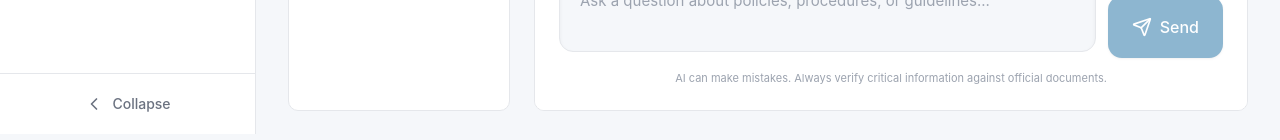
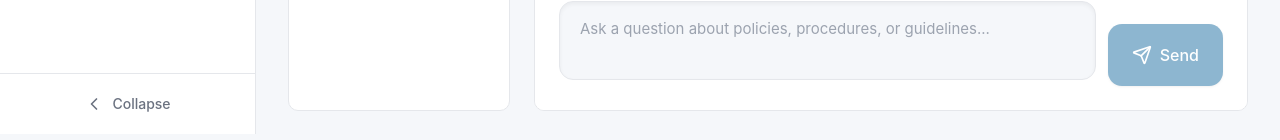
Before and after one commit to durf-nvn/rag-governance, a React (Vite) app: page /app/ask-policy in a window 1280 px wide. Shown: the part 666-806 px from the top of the page. Built offline with nearby package versions, Linux system fonts and the light colour scheme; no server answers.

Commit message:
removed subtext at the chatbox

```diff
--- a/src/app/pages/AskPolicy.tsx
+++ b/src/app/pages/AskPolicy.tsx
@@ -397,9 +397,7 @@ export function AskPolicy() {
                 <span className="hidden sm:inline">Send</span>
               </button>
             </div>
-            <p className="text-[11px] text-[#9CA3AF] mt-3 text-center">
-              AI can make mistakes. Always verify critical information against official documents.
-            </p>
+
           </div>
         </div>
       </div>
```
